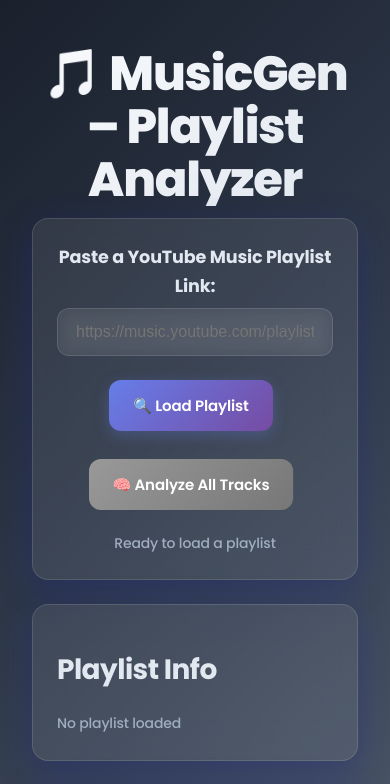
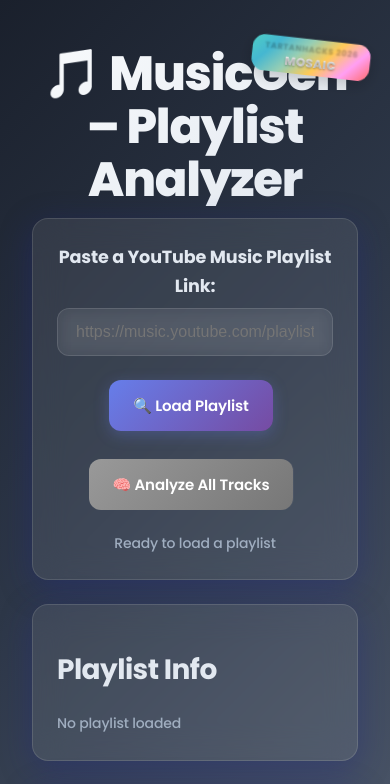
Before and after one commit to terryTM/MusicGen, a website: page index.html in a window 390 px wide. Shown: the top 784 px of the page. Drawn offline with Linux system fonts and the light colour scheme.

Commit message:
Add tartanhacks logo

```diff
--- a/index.html
+++ b/index.html
@@ -152,6 +152,56 @@
           opacity: 0.8;
         }
       }
+
+      /* TartanHacks Badge */
+      .tartanhacks-badge {
+        position: absolute;
+        top: -12px;
+        right: -20px;
+        display: flex;
+        flex-direction: column;
+        align-items: center;
+        background: linear-gradient(135deg, #ff6b6b, #4ecdc4, #45b7d1, #96ceb4, #feca57, #ff9ff3);
+        padding: 8px 16px;
+        border-radius: 12px;
+        font-size: 0.7rem;
+        font-weight: 700;
+        text-transform: uppercase;
+        letter-spacing: 0.5px;
+        color: white;
+        text-shadow: 0 1px 2px rgba(0,0,0,0.3);
+        box-shadow: 0 4px 15px rgba(0,0,0,0.2);
+        animation: mosaicShimmer 3s ease-in-out infinite;
+        transform: rotate(8deg);
+        z-index: 10;
+      }
+
+      .tartanhacks-text {
+        font-size: 0.6rem;
+        margin-bottom: 2px;
+        opacity: 0.9;
+      }
+
+      .mosaic-text {
+        font-size: 0.8rem;
+        font-weight: 800;
+        background: linear-gradient(45deg, #fff, #f0f0f0);
+        -webkit-background-clip: text;
+        -webkit-text-fill-color: transparent;
+        background-clip: text;
+      }
+
+      @keyframes mosaicShimmer {
+        0%, 100% {
+          background: linear-gradient(135deg, #ff6b6b, #4ecdc4, #45b7d1, #96ceb4, #feca57, #ff9ff3);
+          transform: rotate(8deg) scale(1);
+        }
+        50% {
+          background: linear-gradient(135deg, #4ecdc4, #45b7d1, #96ceb4, #feca57, #ff9ff3, #ff6b6b);
+          transform: rotate(6deg) scale(1.05);
+        }
+      }
+
       button {
         padding: 14px 24px;
         margin: 8px 8px 8px 0;
@@ -191,10 +241,37 @@
         margin-bottom: 24px;
         box-shadow: var(--shadow);
         transition: all 0.3s cubic-bezier(0.4, 0, 0.2, 1);
+        position: relative;
+        overflow: hidden;
       }
       .card:hover {
         transform: translateY(-2px);
         box-shadow: var(--shadow-hover);
+      }
+
+      .card::before {
+        content: '';
+        position: absolute;
+        top: -2px;
+        left: -2px;
+        right: -2px;
+        bottom: -2px;
+        background: linear-gradient(45deg,
+          transparent 0%,
+          rgba(255, 107, 107, 0.1) 15%,
+          rgba(78, 205, 196, 0.1) 30%,
+          rgba(69, 183, 209, 0.1) 45%,
+          rgba(150, 206, 180, 0.1) 60%,
+          rgba(254, 202, 87, 0.1) 75%,
+          transparent 100%);
+        border-radius: 18px;
+        z-index: -1;
+        opacity: 0;
+        transition: opacity 0.3s ease;
+      }
+
+      .card:hover::before {
+        opacity: 1;
       }
 
       .card-input {
@@ -302,6 +379,19 @@
         }
         .card:not(.card-input) {
           max-width: 100%;
+        }
+        .tartanhacks-badge {
+          top: -8px;
+          right: -10px;
+          padding: 6px 12px;
+          font-size: 0.6rem;
+          transform: rotate(6deg);
+        }
+        .tartanhacks-text {
+          font-size: 0.5rem;
+        }
+        .mosaic-text {
+          font-size: 0.7rem;
         }
       }
 
@@ -659,6 +749,10 @@
     <div class="container">
     <h1>
       🎵 MusicGen – Playlist Analyzer
+      <div class="tartanhacks-badge">
+        <span class="tartanhacks-text">TartanHacks 2026</span>
+        <span class="mosaic-text">MOSAIC</span>
+      </div>
       <div class="music-notes">
         <div class="music-note">♪</div>
         <div class="music-note">♫</div>
```
